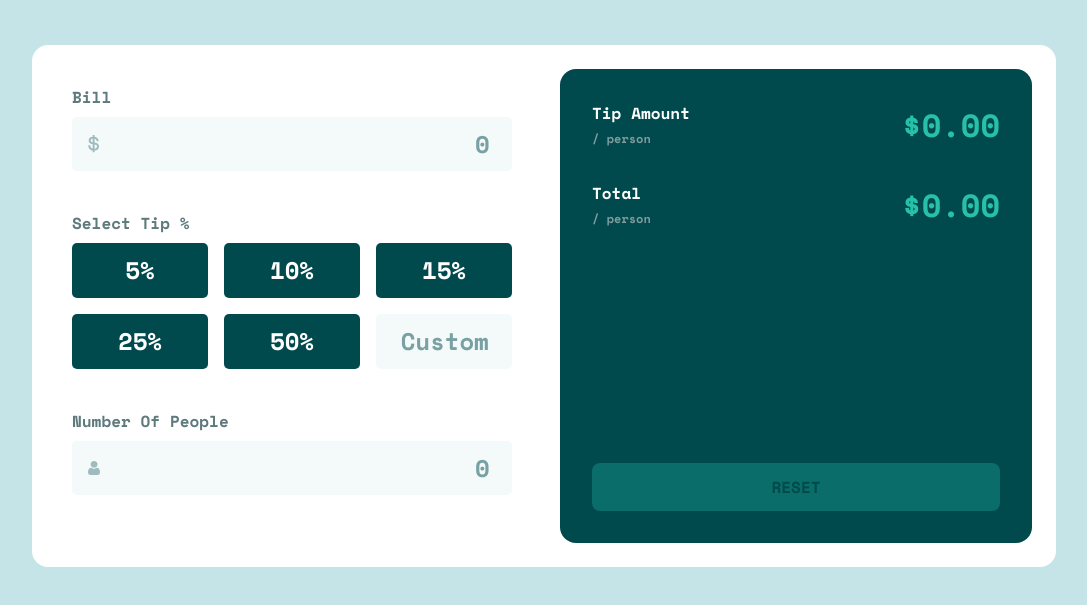
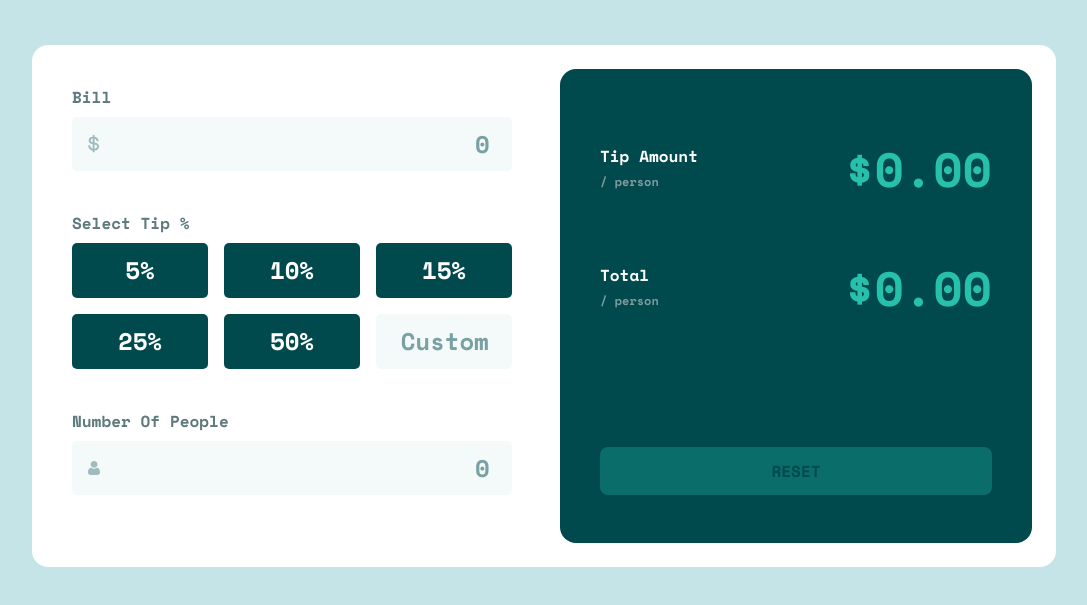
Before and after one commit to mohamedagina/tip-calculator, a plain HTML site: page index.html in a window 1280 px wide. Shown: the part 175-780 px from the top of the page, without its empty margins (96-1183 px from the left). Drawn offline with nearby package versions, Linux system fonts and the light colour scheme.

Commit message:
feat: Improve styles

```diff
--- a/css/style.css
+++ b/css/style.css
@@ -238,7 +238,7 @@ main {
 
 .calculator-output .result .value {
   color: var(--colors-strong-cyan);
-  font-size: 2rem;
+  font-size: 2.25rem;
 }
 
 .calculator-output .result .value::before {
@@ -265,3 +265,14 @@ main {
 .calculator-output > :last-child {
   margin-top: auto;
 }
+
+@media screen and (min-width: 720px) {
+  .calculator-output {
+    padding: 4rem 2.5rem 3rem;
+    gap: 3rem;
+  }
+
+  .calculator-output .result .value {
+    font-size: 3rem;
+  }
+}
```
